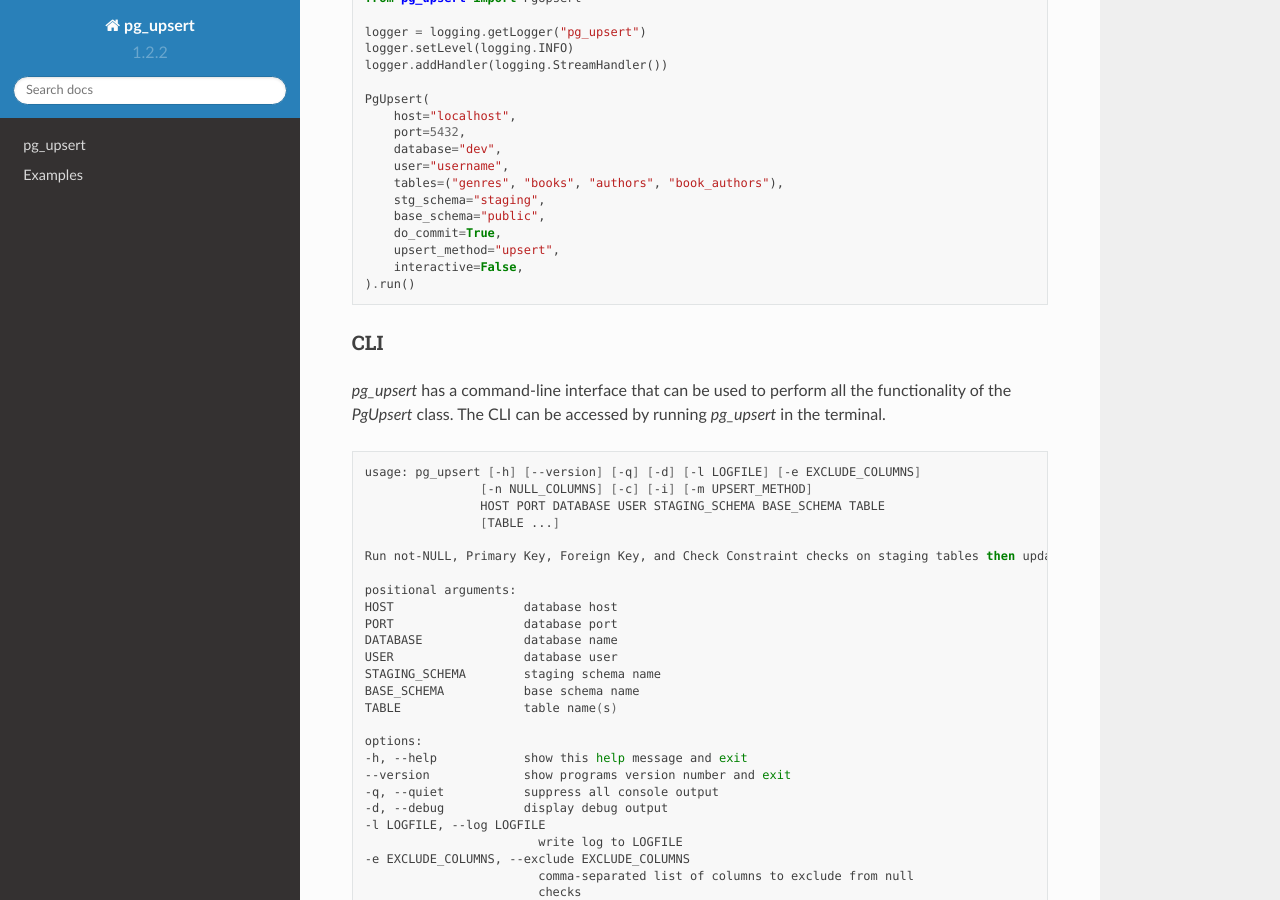
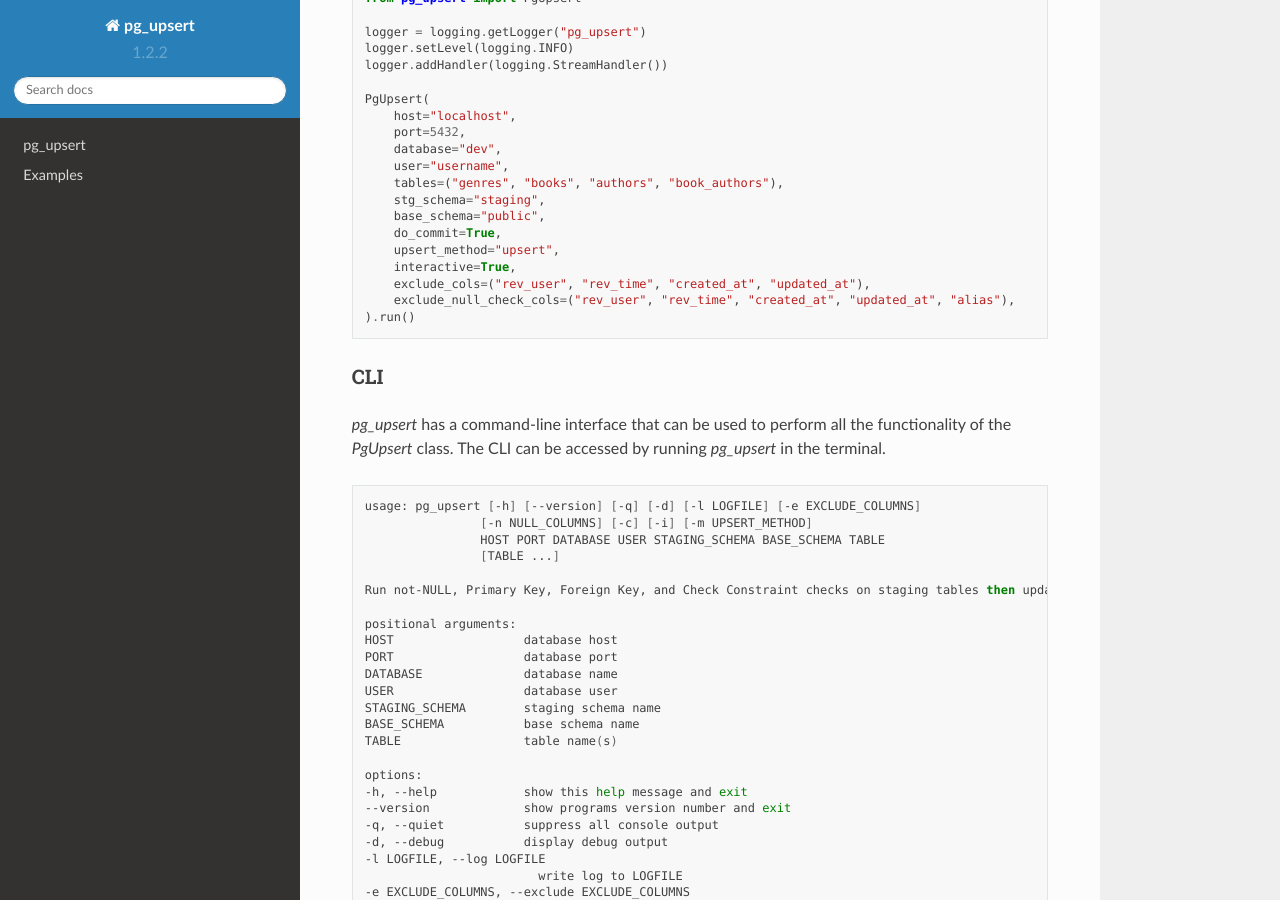
Before and after one commit to geocoug/pg-upsert, a Sphinx documentation site: the page built from docs/index.rst, in a window 1280 px wide and 900 px high, scrolled down 1176 px. Built offline with Sphinx 7.4.7 and the Read the Docs theme 2.0.0, drawn with Linux system fonts in a browser that asks for light colours.

```diff
--- a/docs/index.rst
+++ b/docs/index.rst
@@ -80,7 +80,9 @@ Below is a simple example of how to use the `PgUpsert` class to upsert data from
         base_schema="public",
         do_commit=True,
         upsert_method="upsert",
-        interactive=False,
+        interactive=True,
+        exclude_cols=("rev_user", "rev_time", "created_at", "updated_at"),
+        exclude_null_check_cols=("rev_user", "rev_time", "created_at", "updated_at", "alias"),
     ).run()
 
 
```
Also changed, not shown: README.md (+9 -7 lines), 1 other file.
